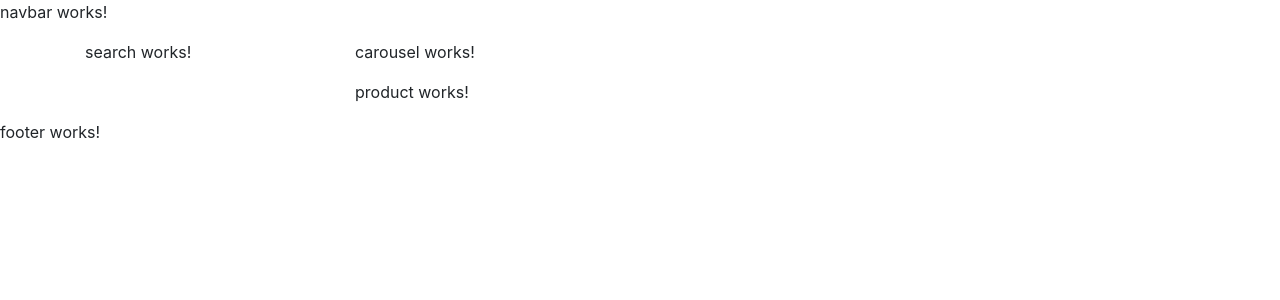
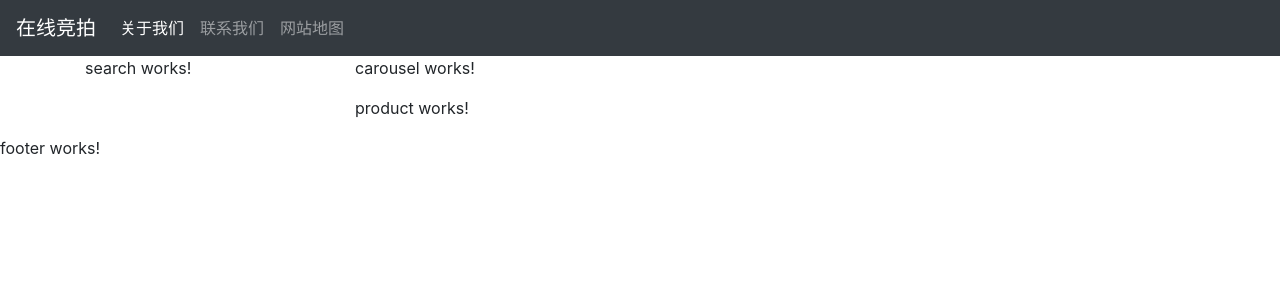
Before and after one commit to Janine-ZN/ng-advance, an Angular app: page / in a window 1280 px wide. Shown: the top 300 px of the page. Built offline with nearby package versions, Linux system fonts and the light colour scheme.

Commit message:
导航栏

```diff
--- a/src/app/navbar/navbar.component.html
+++ b/src/app/navbar/navbar.component.html
@@ -1,3 +1,13 @@
-<p>
-  navbar works!
-</p>
+<nav class="navbar navbar-expand-lg navbar-dark bg-dark">
+  <a class="navbar-brand" href="#">在线竞拍</a>
+  <button class="navbar-toggler" type="button" data-toggle="collapse" data-target="#navbarNav">
+    <span class="navbar-toggler-icon"></span>
+  </button>
+    <div class="collapse navbar-collapse" id="navbarNav">
+      <ul class="navbar-nav">
+        <li class="nav-item active"><a href="#" class="nav-link">关于我们</a></li>
+        <li class="nav-item"><a href="#" class="nav-link">联系我们</a></li>
+        <li class="nav-item"><a href="#" class="nav-link">网站地图</a></li>
+      </ul>
+    </div>
+</nav>
```
